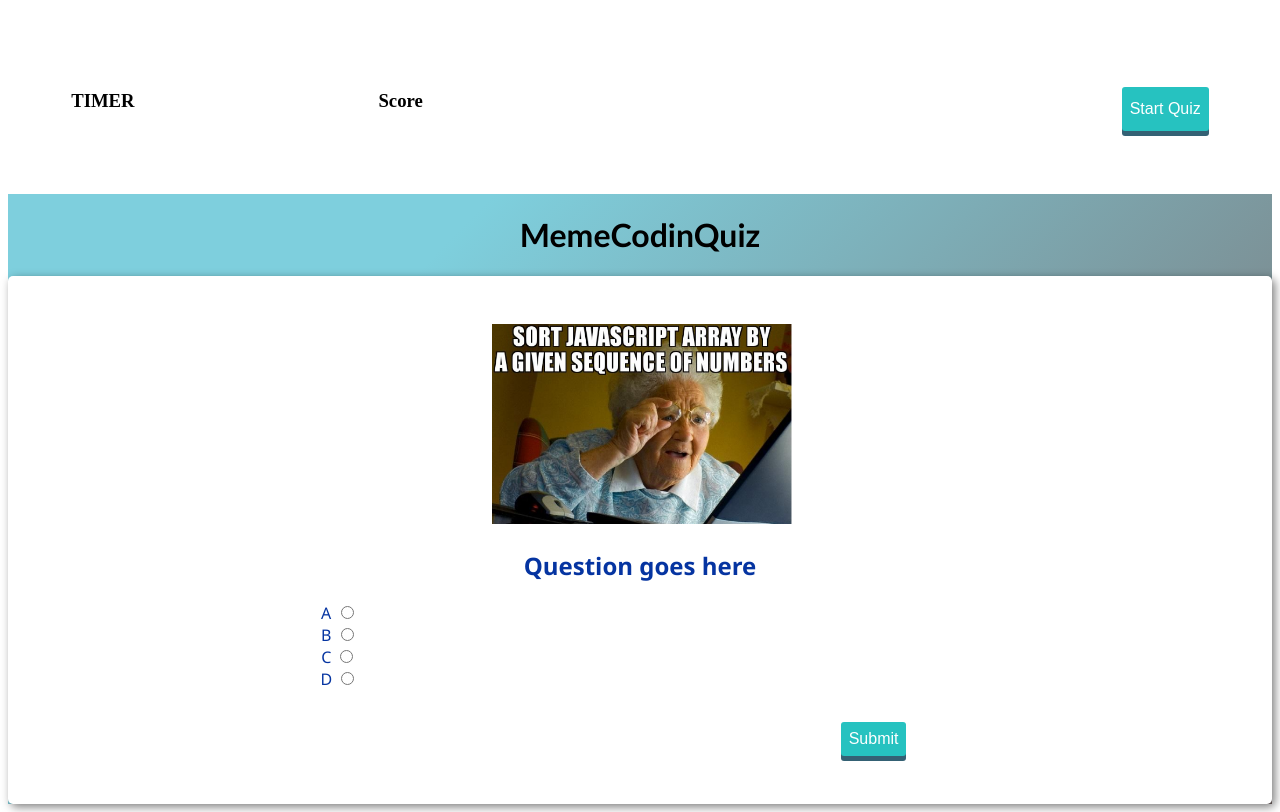
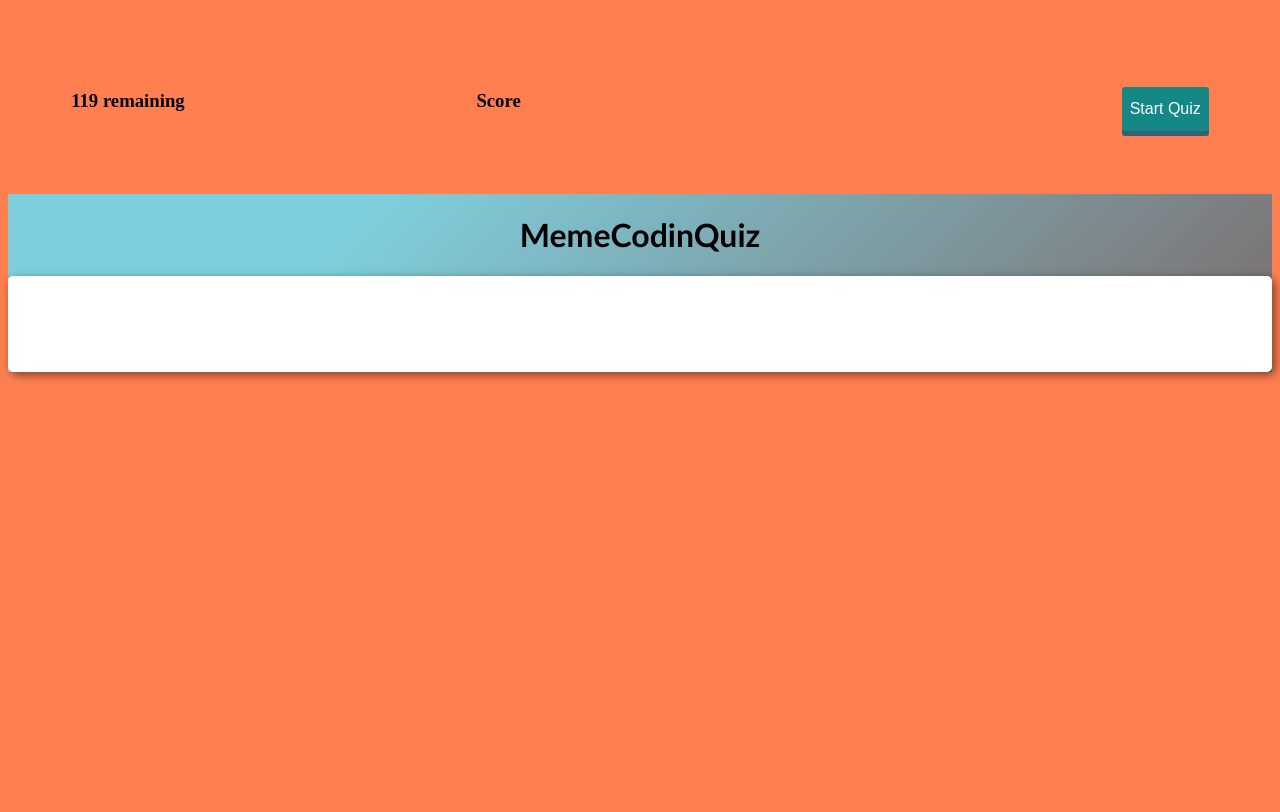
Before and after one commit to unnamedmistress/MemeCodinQuiz, a plain HTML site: page index.html in a window 1280 px wide. Both pictures are taken after a click on the button "Start Quiz". Drawn offline with Linux system fonts and the light colour scheme.

Commit message:
timer working

```diff
--- a/index.html
+++ b/index.html
@@ -1,5 +1,6 @@
 <!DOCTYPE html>
 <html lang="en">
+
 <head>
   <meta charset="UTF-8">
   <meta http-equiv="X-UA-Compatible" content="IE=edge">
@@ -7,31 +8,31 @@
   <link rel="stylesheet" href="style/style.css">
   <title>Meme Codin Quiz</title>
 </head>
-<body><header id="timer" value = "timer"><h3>TIMER <h3 id="score" value ="score">Score</h3><button id="start" value="start">Start Quiz</button></header>
+
+<body>
+  <header id="timer" value="timer">
+    <h3 id="countdown"></h3><p id="main"></p> <h3 id="score" value="score">Score</h3><button id="start" value="start">Start Quiz</button>
+  </header>
   <main id="quiz-app">
-        <h1 id="quiz-title">MemeCodinQuiz  </h1>
-        <div class="quiz-container" id="quiz">
-
-
-          <section id="img"><img id="imgDemo" src=""></a>
-            <img src="/MemeCodinQuiz/style/img/array.png" height = "200px" width="300px"></section>
-       <h2 id="question">Question goes here</h2>
+    <h1 id="quiz-title">MemeCodinQuiz </h1>
+    <div class="quiz-container" id="quiz" data-state= "hidden">
+      <h2 id="question" ></h2>
+      <img id="imgDemo" src="" alt = ""></a>
         <ol>
           <li>
-            <label for="a" id="a+">A</label>
-            <input type="radio" id="a" name="answer" class="answer" value="a" />
+            <label for="a" id="a+"></label>
+            <input type="radio" id="a" class="answer" value="a">
 
           </li>
-          <li> <label for="b" id="b+">B</label>
-            <input type="radio" id="b" name="answer" class="answer" value="b" />
+          <li> <label for="b" id="b+"></label>
+            <input type="radio" id="b" class="answer" value="b">
 
           </li>
-          <li><label for="c" id="c+">C</label>
-            <input type="radio" id="c" name="answer" class="answer" value="c" />
+          <li><label for="c" id="c+"></label>
+            <input type="radio" id="c" class="answer" value="c">
 
           </li>
-          <li><label for="d" id="d+">D</label>
-            <input type="radio" id="d" name="answer" class="answer" value="d" />
+          <li><label for="d" id="d+"></label> <input type="radio" id="d" class="answer" value="d">
 
           </li>
         </ol>
@@ -41,6 +42,7 @@
 
 
 
-    <script src="script.js"></script>
+  <script src="style/script.js"></script>
 </body>
+
 </html>
--- a/style/script.js
+++ b/style/script.js
@@ -1,16 +1,39 @@
-
-
-
 
 const question = document.getElementById('question');
-const img = document.getElementById('imgDemo');
+const src = document.getElementById('imgDemo');
 const a = document.getElementById('a+');
 const b = document.getElementById('b+');
 const c = document.getElementById('c+');
 const d = document.getElementById('d+');
 const btn = document.getElementById('submit');
 const all_answer = document.querySelectorAll('.answer');
-var QIndex = 0;
+const quiz = document.getElementById('quiz');
+const start = document.getElementById('start');
+let QIndex = 0;
+//uncomment this line to ensure question are hidden at the start
+quiz.textContent = ``;
+//quiz.setAttribute("data-state", "hidden")
+var timerEl = document.getElementById('countdown');
+var mainEl = document.getElementById('main');
+
+function startCountDown() {
+let timeLeft = 120;
+let timeInterval = setInterval(function () {
+    if (timeLeft > 0) {
+        timerEl.textContent = timeLeft + ' remaining';
+        timeLeft--;
+        startQuiz(QIndex)
+    }
+    else {
+        timerEl.textContent = 'Time is up';
+        clearInterval(timeInterval);
+    }
+}, 1000);
+}
+start.addEventListener("click", startCountDown);
+
+
+
 
 const quizData = [
     {
@@ -100,17 +123,26 @@ const quizData = [
         d: 'dum',
         correct: 'b',
     },
-  ];
+ ];
+startQuiz = (i) =>{
+   //quizData to go into the element some how
+   //quizData[] = Qindex?
+for (var i = 0; i = QIndex.length; i++) {
+  question.innerText = quizData[index].question;
+    a.innerText = quizData[index].a;
+    b.innerText = quizData[index].b;
+    c.innerText = quizData[index].c;
 
-start = (i) => {
-qDiv.textContent = questions[i].a
-// loop over the questions[i].answers
-// append these to the answers div
-}
+    //loop over the answers
+    //append
+ }}
 
-start(QIndex)
-// write questions
-// append to html
-// create timer on click
-//add score
-//add question answers
+
+ //create start Timer - 60 seconds
+// if statements to know if answer is right
+ //Create counter for score and append to score at the top
+ //Create end Quiz function
+// Request name
+// create High Scores page with list of scores and names
+//link to HighScores at the 'end quiz' function
+//Create function to ask to play again
--- a/style/style.css
+++ b/style/style.css
@@ -1,3 +1,6 @@
+html{
+  background-color: coral;
+}
 header{
     display:flex;
     justify-content: space-between;
@@ -26,6 +29,7 @@ main {
     background-color: white;
     color: rgb(5, 52, 161);
     font-family: 'Segoe UI', Tahoma, Geneva, Verdana, sans-serif;
+
   }
   ol{
     list-style: none;
@@ -35,7 +39,7 @@ main {
     padding: 0.5rem;
     border: none;
     border-radius: 3px;
-    background-color: rgb(38, 194, 192);
+    background-color: rgb(20, 136, 134);
     color: white;
     font-size: 1rem;
     margin: 1rem 0 0 40%;
```
Lines whose indentation alone changed are shown as unchanged.
